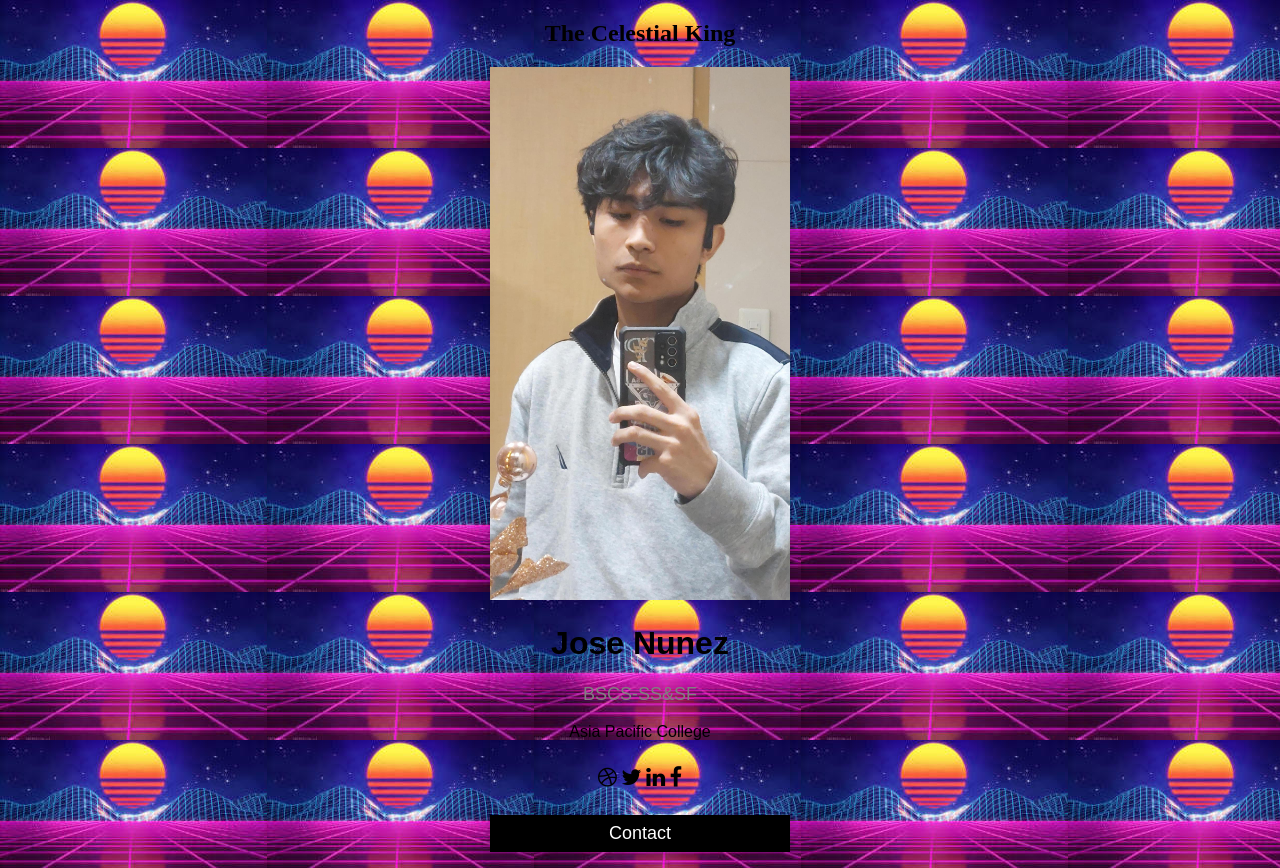
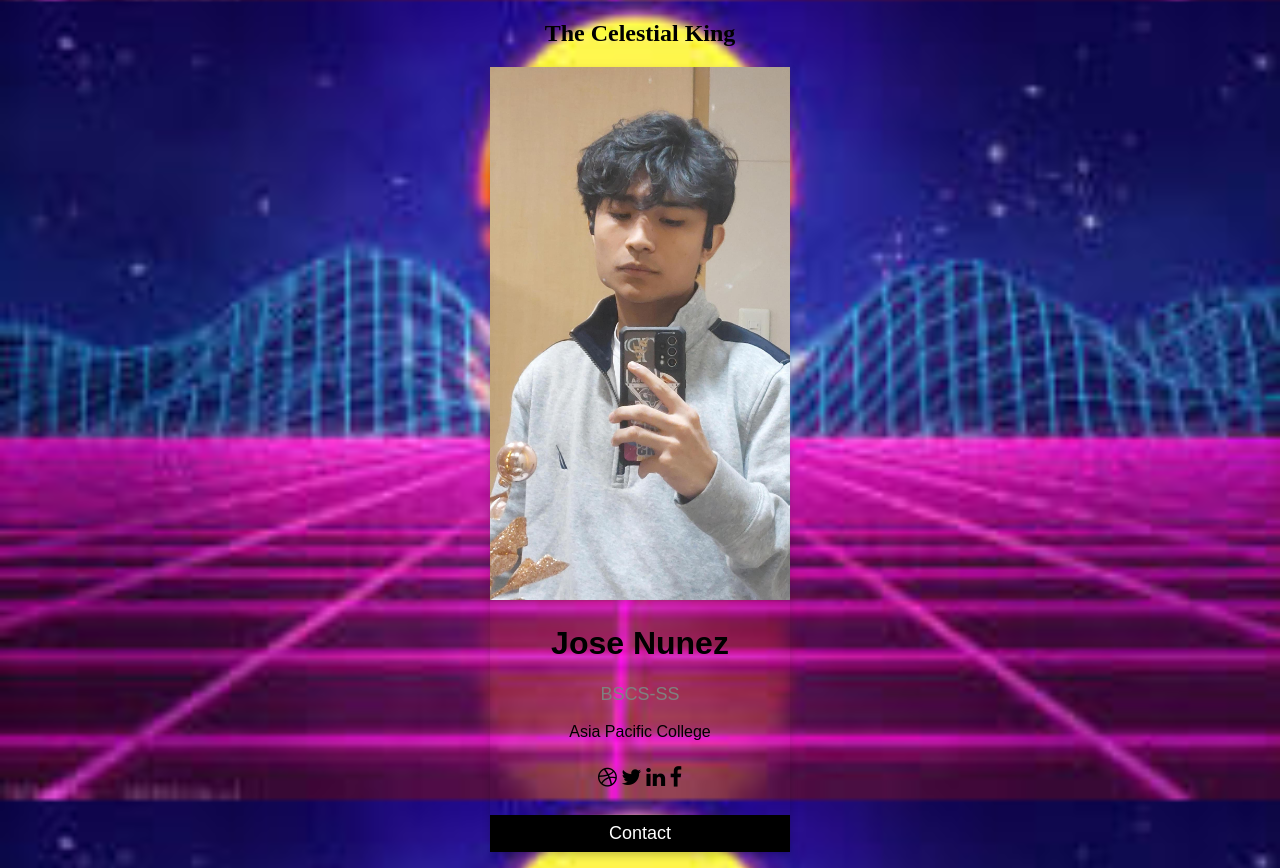
Before and after one commit to Celestial-king/lab2, a PHP site: page / in a window 1280 px wide. Run offline with PHP 8.4, Linux system fonts and the light colour scheme.

Commit message:
added files

```diff
--- a/week3/index.html
+++ b/week3/index.html
@@ -10,9 +10,9 @@
 <h2 style="text-align:center">The Celestial King</h2>
 
 <div class="card">
-  <img src="celestial.png" alt="John" style="width:100%">
+  <img src="celestial.png" alt="KING" style="width:100%">
   <h1>Jose Nunez</h1>
-  <p class="title">BSCS-SS&SF</p>
+  <p class="title">BSCS-SS</p>
   <p>Asia Pacific College</p>
   <div style="margin: 24px 0;">
     <a href="#"><i class="fa fa-dribbble"></i></a>
--- a/week3/style.css
+++ b/week3/style.css
@@ -48,4 +48,7 @@ button:hover, a:hover {
 
 body {
   background-image: url('ACOUSTIC.jpg');
+  background-repeat: no-repeat;
+  background-attachment: fixed;
+  background-size: 100% 100%;
 }
```
